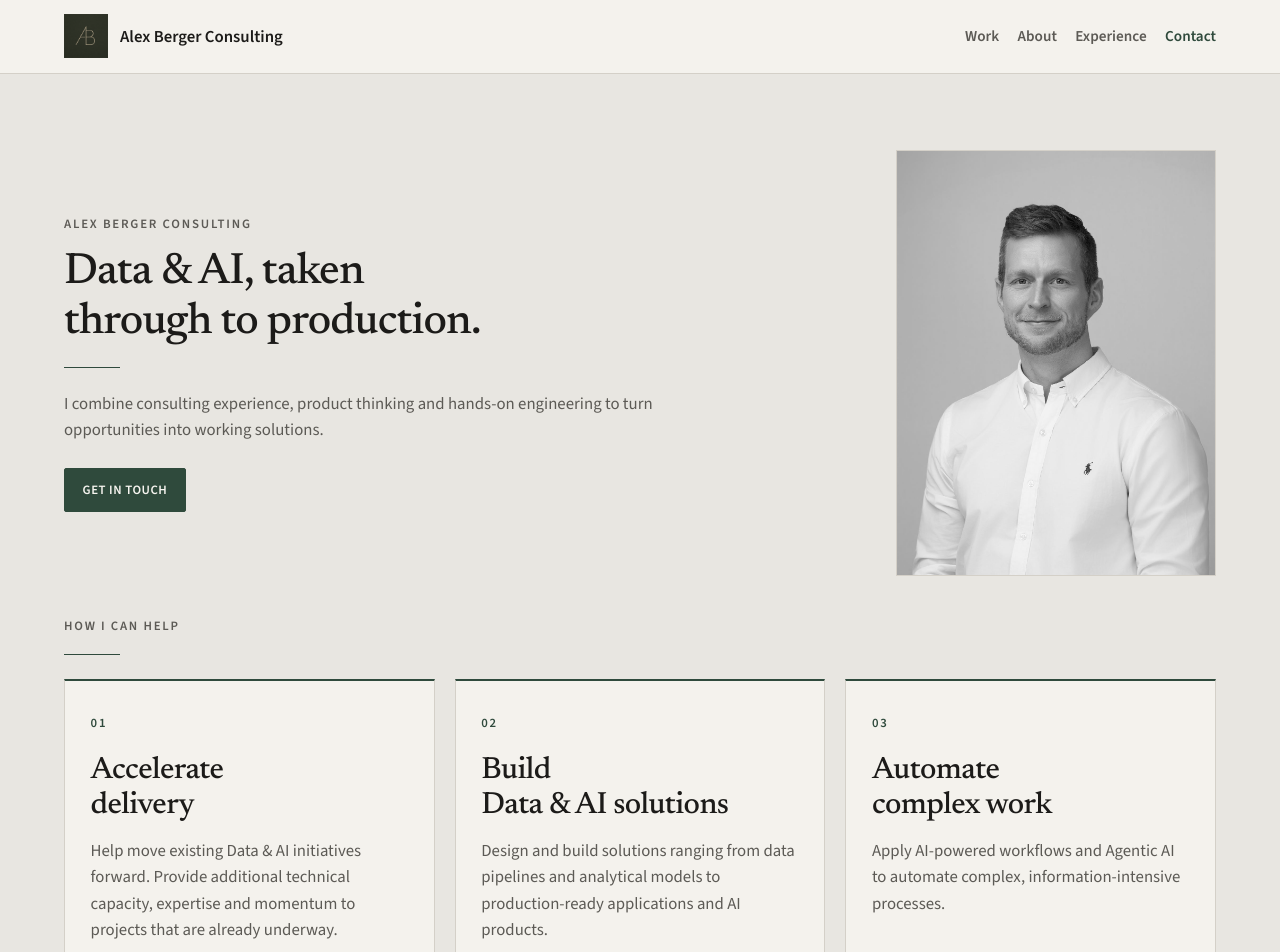
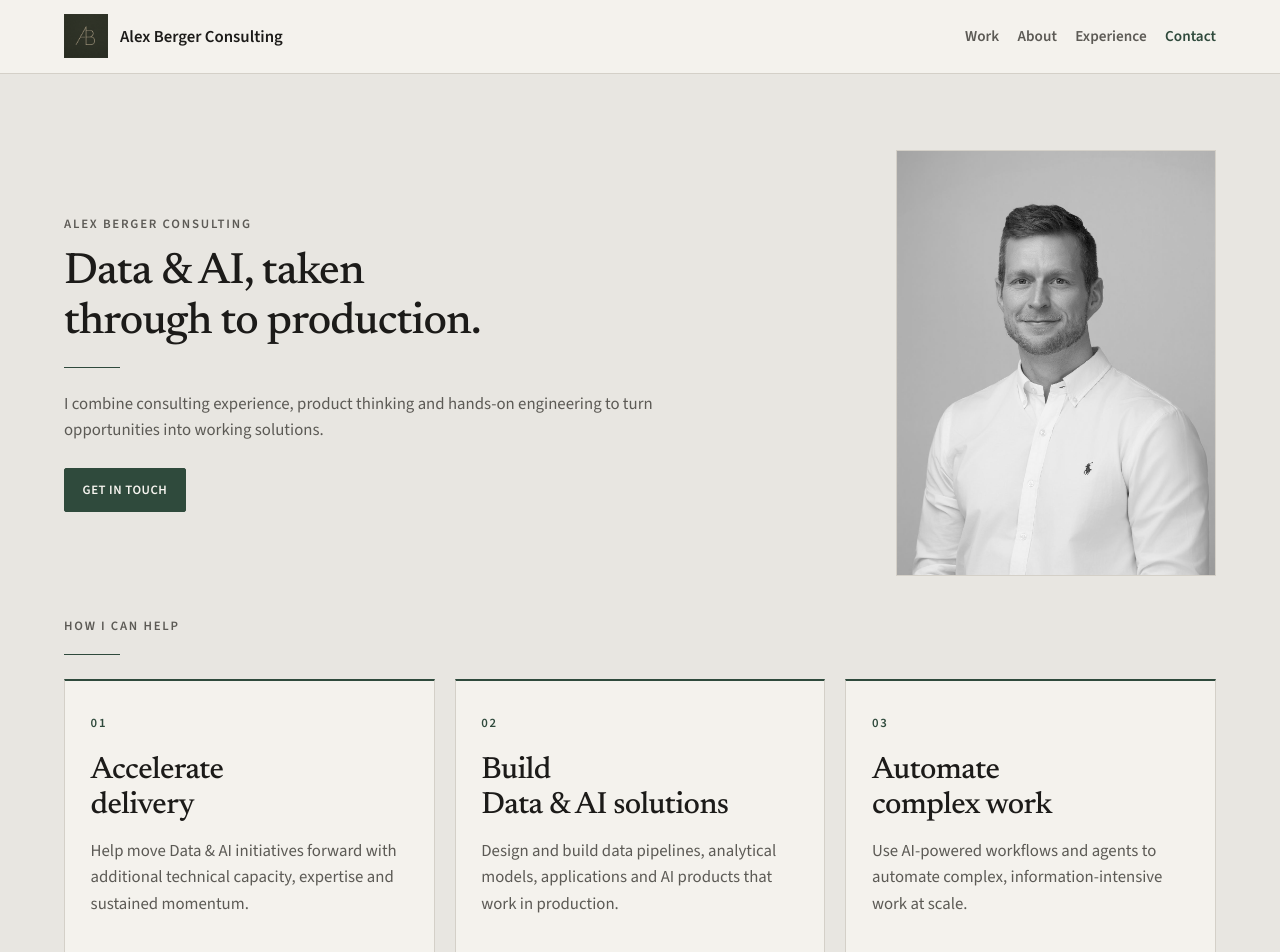
Before and after one commit to alexpberger/abc-website, a React (Vite) app: page / in a window 1280 px wide. Shown: the top 952 px of the page. Built offline with nearby package versions, Linux system fonts and the light colour scheme.

Commit message:
Revise the three descriptions of how Alex can help.

```diff
--- a/src/content/site.ts
+++ b/src/content/site.ts
@@ -17,17 +17,17 @@ export const site = {
       {
         verb: "Accelerate",
         object: "delivery",
-        body: "Help move existing Data & AI initiatives forward. Provide additional technical capacity, expertise and momentum to projects that are already underway.",
+        body: "Help move Data & AI initiatives forward with additional technical capacity, expertise and sustained momentum.",
       },
       {
         verb: "Build",
         object: "Data & AI solutions",
-        body: "Design and build solutions ranging from data pipelines and analytical models to production-ready applications and AI products.",
+        body: "Design and build data pipelines, analytical models, applications and AI products that work in production.",
       },
       {
         verb: "Automate",
         object: "complex work",
-        body: "Apply AI-powered workflows and Agentic AI to automate complex, information-intensive processes.",
+        body: "Use AI-powered workflows and agents to automate complex, information-intensive work at scale.",
       },
     ],
   },
```
